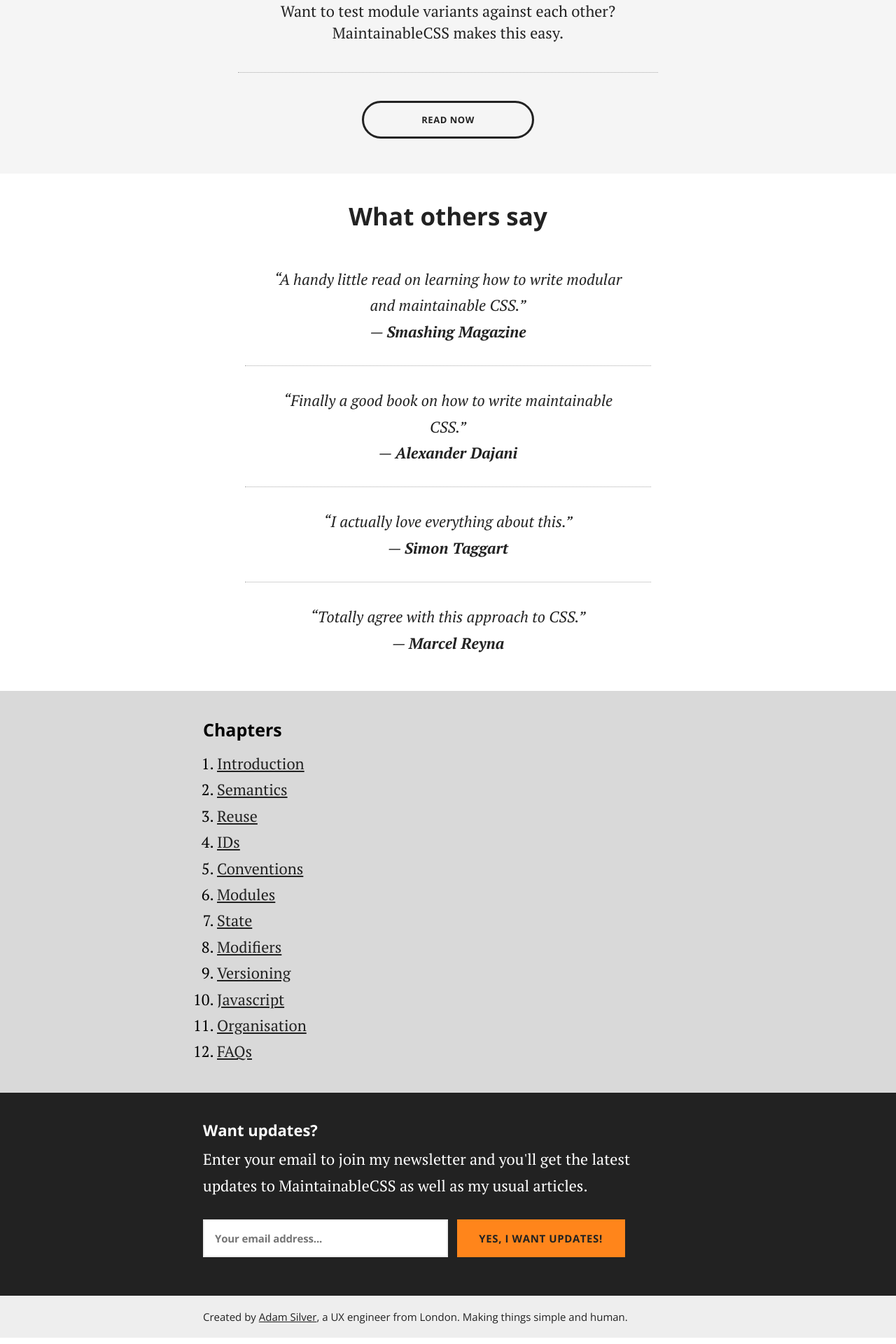
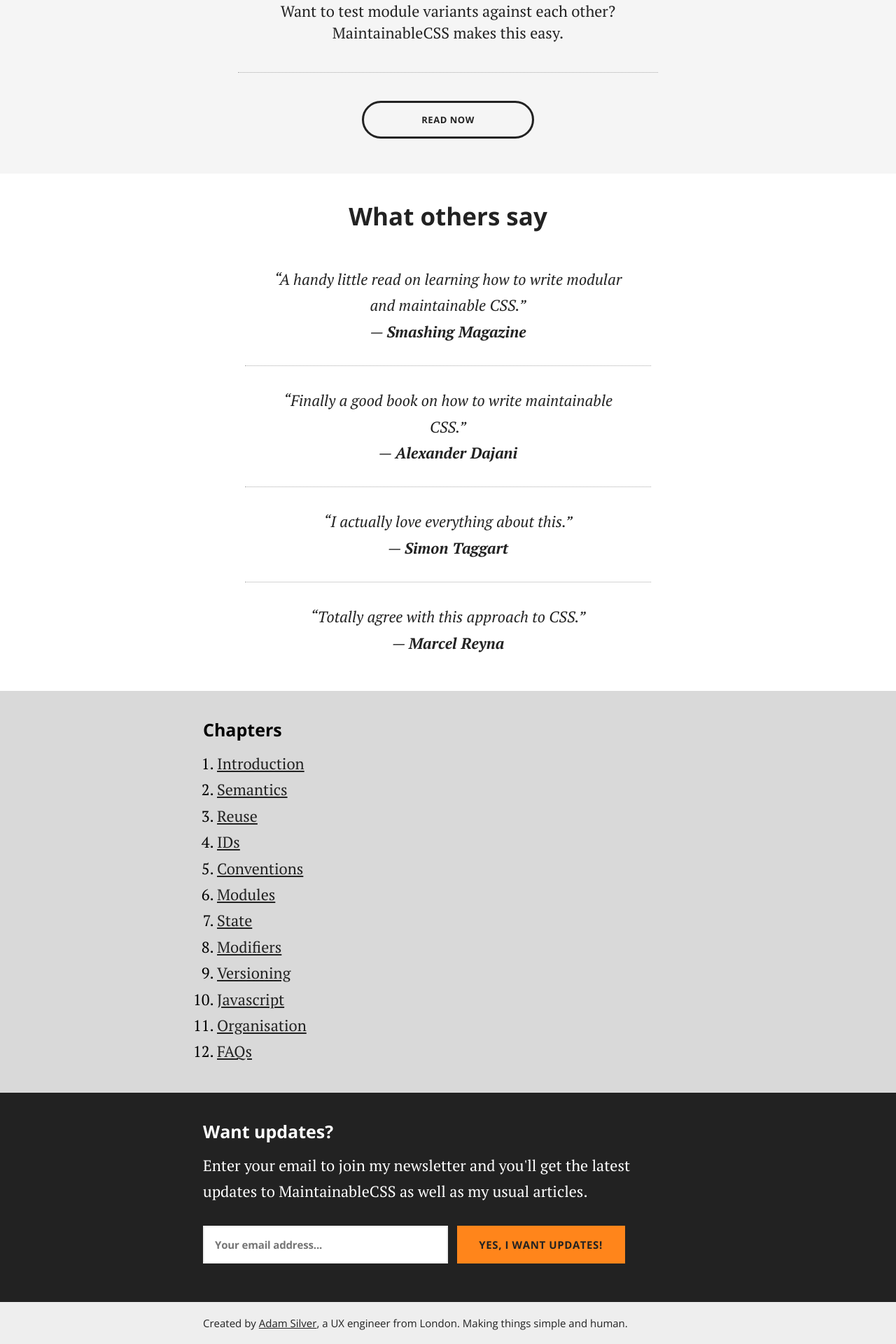
Before and after one commit to adamsilver/maintainablecss.com-jekyll, a Jekyll site: the page built from index.md, in a window 1280 px wide. Shown: the part 2947-4867 px from the top of the page at 70% size. Built offline with Jekyll 4.4.1, drawn with Linux system fonts in a browser that asks for light colours.

Commit message:
subscribe styles

```diff
--- a/assets/css/main.css
+++ b/assets/css/main.css
@@ -732,6 +732,13 @@ a.chapterNavigation-next:active {
     margin-bottom: 10px;
 }
 
+@media (min-width: 600px) {
+	.subscribeForm-heading {
+	    font-size: 2.5em;
+	    margin-bottom: 15px;
+	}
+}
+
 .subscribeForm p {
 	color: #fff;
 	font-size: 1.8em;
```
